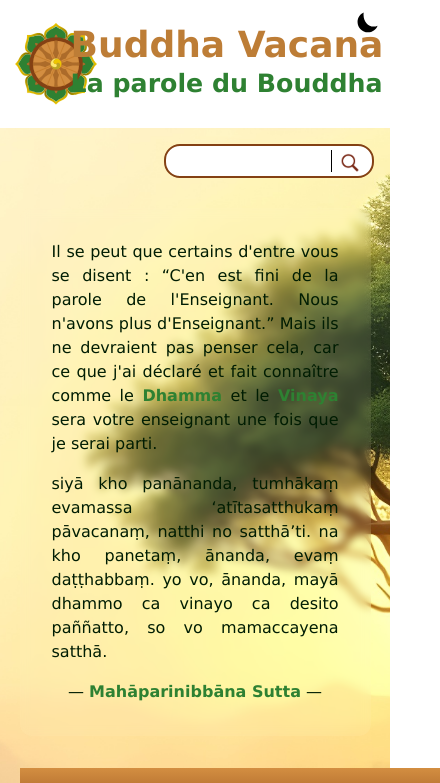
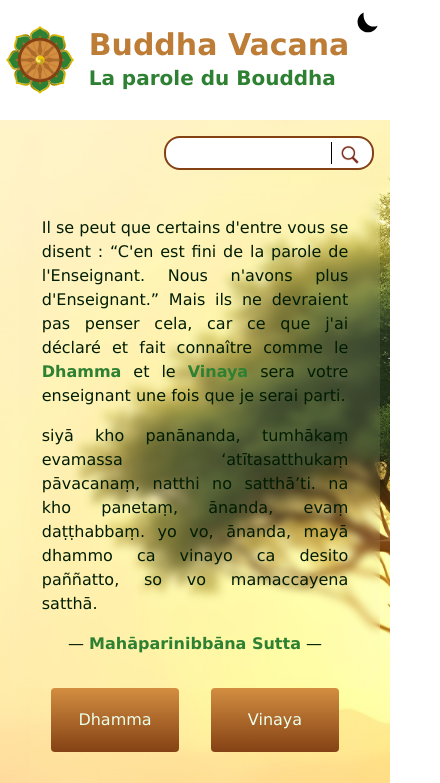
Before and after one commit to LaniakeanDev/buddha-vacana, a Next.js app: page / in a window 390 px wide. Shown: the top 783 px of the page, 440 px wide, since content can reach past the window. Built offline with nearby package versions, Linux system fonts and the light colour scheme.

Commit message:
down to 2xs

```diff
--- a/app/components/BVHero.tsx
+++ b/app/components/BVHero.tsx
@@ -5,7 +5,7 @@ import DiceIcon from '@/public/assets/svg/hero/random.svg';
 
 export default function BVHero() {
   return (
-    <section className="relative w-full 2xs:h-[800px] xs:h-[800px] md:h-[750px] lg:h-[700px]">
+    <section className="relative w-full 2xs:h-[850px] xs:h-[800px] md:h-[750px] lg:h-[700px]">
       <Image
         className="object-cover z-0"
         src="/assets/img/hero-bg.jpg"
@@ -14,8 +14,8 @@ export default function BVHero() {
         fill
       />
       <BVSearchbar className="absolute top-4 right-4" />
-      <div className="relative w-[90%] z-10 m-auto md:ml-10 xl:ml-36 pt-16 sm:w-4/5">
-        <div className="mt-4 sm:mt-0 p-8 sm:w-[472px] backdrop-blur-xs bg-[#fcf6ce]/10 mb-8 rounded-xl">
+      <div className="relative w-[95%] xs:w-[90%] z-10 m-auto md:ml-10 xl:ml-36 pt-16 sm:w-4/5">
+        <div className="xs:mt-4 sm:mt-0 p-8 sm:w-[472px] backdrop-blur-xs bg-[#fcf6ce]/10 xs:mb-8 rounded-xl">
           <p className="text-justify !text-(--bvdarktext) mb-4">
             Il se peut que certains d'entre vous se disent : “C'en est fini de la parole de l'Enseignant. Nous n'avons
             plus d'Enseignant.” Mais ils ne devraient pas penser cela, car ce que j'ai déclaré et fait connaître comme
@@ -31,12 +31,12 @@ export default function BVHero() {
             — <span className="font-bold !text-(--bvprimary-green)">Mahāparinibbāna Sutta</span> —
           </p>
         </div>
-        <div className="flex flex-row justify-between">
-          <div className="flex flex-row justify-between w-[472px]">
-            <button className="primary-btn w-[210px]">
+        <div className="w-full grid  place-items-center max-w-[472px]">
+          <div className="flex flex-row gap-8 justify-center">
+            <button className="primary-btn w-32 xs:!w-48">
               <p className="!text-(--bvwhite)">Dhamma</p>
             </button>
-            <button className="primary-btn w-[210px]">
+            <button className="primary-btn w-32 xs:!w-48">
               <p className="!text-(--bvwhite)">Vinaya</p>
             </button>
           </div>
--- a/app/components/BVNewSuttaCard.tsx
+++ b/app/components/BVNewSuttaCard.tsx
@@ -10,7 +10,7 @@ export default function BVNewSuttaCard({
   timeLength,
 }: UINewSuttaCard) {
   return (
-    <div className=" h-auto xs:w-full sm:max-w-[500px] sm:h-[262px] rounded-lg py-5 drop-shadow-lg drop-shadow-black/25 bg-(--card) hover:bg-bvmediumgrey cursor-pointer flex flex-col">
+    <div className="max-w-[500px] sm:h-[262px] rounded-lg py-5 drop-shadow-lg drop-shadow-black/25 bg-(--card) hover:bg-bvmediumgrey cursor-pointer flex flex-col">
       <p className="w-full text-right text-bvgreytext text-xs pr-4">
         {date.getDate()} Avril {date.getFullYear() + 543} ({date.getFullYear()})
       </p>
--- a/app/components/header/BVHeader.tsx
+++ b/app/components/header/BVHeader.tsx
@@ -4,20 +4,22 @@ import ThemeToggle from '../BVThemeToggle';
 
 export default function BVHeader() {
   return (
-    <header className="relative w-full h-32 sm:h-36 md:h-40 lg:h-48 bg-default grid place-items-center">
+    <header className="relative w-full h-30 sm:h-36 md:h-40 lg:h-48 bg-default grid place-items-center">
       <ThemeToggle className="absolute top-2 right-2 sm:top-4 sm:right-4" />
-      <div className="absolute top-0 left-0 h-full pl-2 sm:pl-4 grid place-items-center">
+      <div className="absolute top-0 left-0 h-full xs:pl-2 sm:pl-4 grid place-items-center">
         <BVSVGAsset
           SVGAsset={BVLogo}
           alt="Logo représentant une roue du Dhamma dans un lotus"
-          containerClassName="w-24 h-24 sm:w-32 sm:h-32"
+          containerClassName="w-20 h-20 xs:w-28 xs:h-28 sm:w-32 sm:h-32"
         />
       </div>
-      <h1 className="translate-x-8 sm:translate-x-10 lg:translate-x-0">
+      <h1 className="translate-x-6 sm:translate-x-10 lg:translate-x-0">
         {/* <p className="sm:text-4xl md:text-5xl lg:text-6xl text-gold font-bold !text-(--maintitle-pl)">Buddha Vacana</p> */}
-        <p className="text-4xl sm:text-5xl lg:text-6xl text-gold font-bold !text-(--maintitle-pl)">Buddha Vacana</p>
+        <p className="text-3xl xs:text-4xl sm:text-5xl lg:text-6xl text-gold font-bold !text-(--maintitle-pl)">
+          Buddha Vacana
+        </p>
         {/* <p className="sm:text-[25.25px] md:text-[33.75px] lg:text-[42px] font-bold  !text-(--maintitle-fr)">La parole du Bouddha</p> */}
-        <p className="text-[25.25px] sm:text-[33.75px] lg:text-[42px] font-bold  !text-(--maintitle-fr)">
+        <p className="text-[20px] xs:text-[25.25px] sm:text-[33.75px] lg:text-[42px] font-bold  !text-(--maintitle-fr)">
           La parole du Bouddha
         </p>
       </h1>
--- a/app/globals.css
+++ b/app/globals.css
@@ -1,18 +1,27 @@
 @import 'tailwindcss';
 /* @import url('/public/styles/app.css'); < did not work */
 
-/* --breakpoint-2xs: 375px;
+/*
+  --breakpoint-2xs: 375px;
   --breakpoint-xs: 480px;
   --breakpoint-3xl: 1920px;
   --breakpoint-4xl: 2560px;
-  --breakpoint-5xl: 3840px; */
+  --breakpoint-5xl: 3840px;
 
-@theme {
-  --breakpoint-2xs: 23.4375rem;
+    --breakpoint-2xs: 23.4375rem;
   --breakpoint-xs: 30rem;
   --breakpoint-3xl: 120rem;
   --breakpoint-4xl: 160rem;
   --breakpoint-5xl: 240rem;
+
+  */
+
+@theme {
+  --breakpoint-2xs: 375px;
+  --breakpoint-xs: 480px;
+  --breakpoint-3xl: 1920px;
+  --breakpoint-4xl: 2560px;
+  --breakpoint-5xl: 3840px;
 
   --bvprimary-green: #2e8132;
   --bvsemidarkgreen: #06460a;
@@ -76,7 +85,7 @@ body {
 
 .primary-btn {
   background: linear-gradient(to top, var(--bvrobe-dark), var(--bvrobe-light));
-  @apply h-16 rounded-b-sm text-white cursor-pointer;
+  @apply h-16 rounded-sm text-white cursor-pointer;
 }
 
 p,
```
